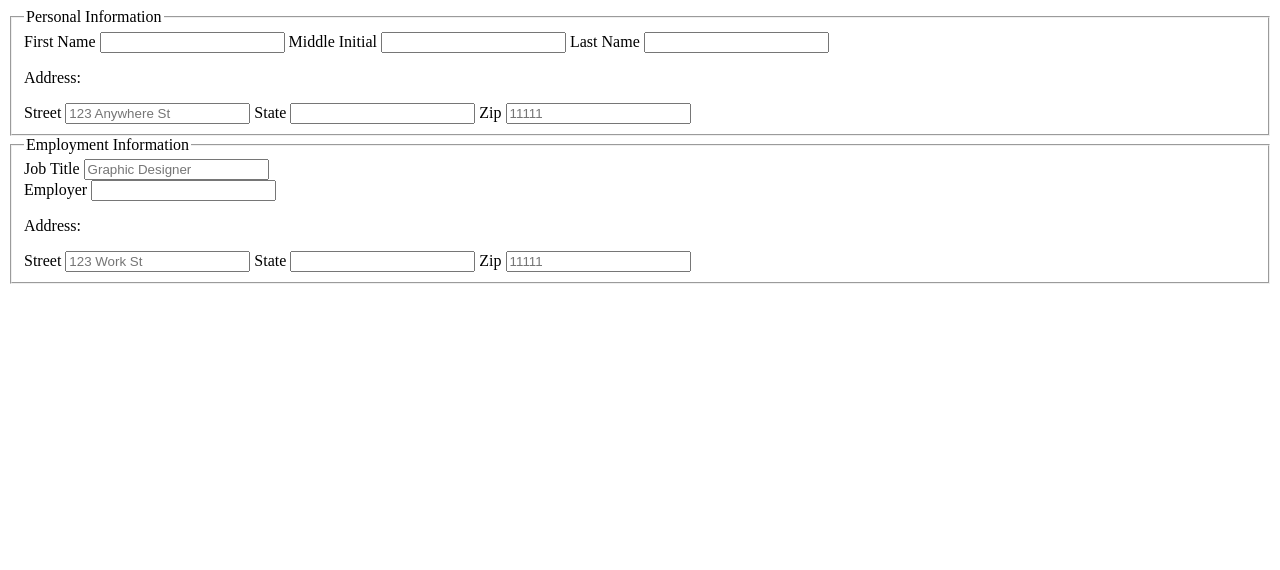
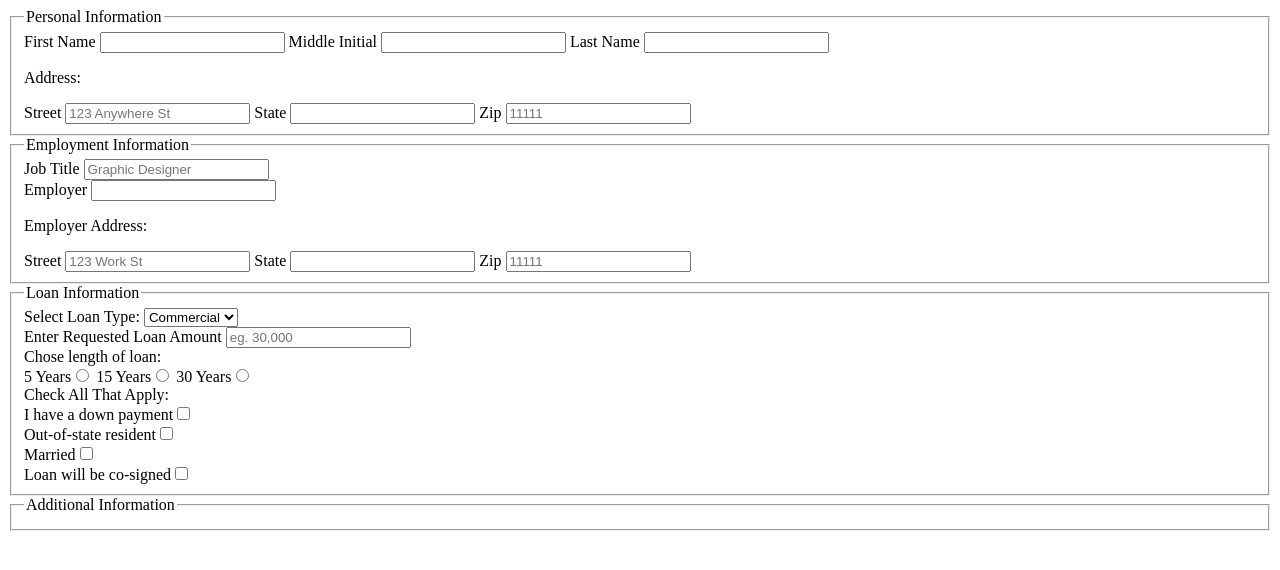
Before and after one commit to anessao/banking-form, a plain HTML site: page index.html in a window 1280 px wide. Drawn offline with Linux system fonts and the light colour scheme.

Commit message:
added loan information fields

```diff
--- a/index.html
+++ b/index.html
@@ -45,7 +45,7 @@
 			<br>
 
 			<!-- Employer address -->
-			<p>Address:</p>
+			<p>Employer Address:</p>
 			<label for="employer-street">Street</label>
 			<input type="text" name="employer-street" placeholder="123 Work St">
 
@@ -54,25 +54,51 @@
 
 			<label for="employer-zipcode">Zip</label>
 			<input type="text" name="employer-zipcode" placeholder="11111">
-
+		</fieldset>
+		<fieldset>
+			<legend>Loan Information</legend>
 		<!-- Type of loan select element with these options: -->
 				<!-- Commercial
 				Real estate
 				Personal
 				Mortgage -->
+				<label for="loan-type">Select Loan Type:</label>
+				<select name="loan-type">
+					<option value="commercial">Commercial</option>
+					<option value="real estate">Real Estate</option>
+					<option value="personal">Personal</option>
+					<option value="mortgage">Mortgage</option>
+				</select>
+				<br>
 
 		<!-- Requested amount of loan -->
+				<label for="loan-amount">Enter Requested Loan Amount</label>
+				<input type="number" name="loan-amount" placeholder="eg. 30,000">
+				<br>
 
 		<!-- Radio button elements for loan length -->
 				<!-- 5 years
 				15 years
 				30 years -->
-
+				<label for="loan-length">Chose length of loan:</label>
+				<br>
+				5 Years<input type="radio" name="loan-length" value="5 years">
+				15 Years<input type="radio" name="loan-length" value="15 years">
+				30 Years<input type="radio" name="loan-length" value="30 years">
+				<br>
 		<!-- Checkbox group for special conditions -->
 				<!-- I have a down payment
 				Out-of-state resident
 				Married
 				Loan will be co-signed -->
+				<label for="conditions">Check All That Apply:</label><br>
+				I have a down payment<input type="checkbox" name="conditions" value="yes downpayment"><br>
+				Out-of-state resident<input type="checkbox" name="conditions" value="out-of-state"><br>
+				Married<input type="checkbox" name="conditions" value="married"><br>
+				Loan will be co-signed<input type="checkbox" name="conditions" value="co-signed"><br>
+		</fieldset>
+		<fieldset>
+		<legend>Additional Information</legend>
 
 		<!-- A text area to allow for additional comments -->
 
@@ -81,7 +107,7 @@
 		<!-- Applicant telephone number -->
 
 		<!-- Applicant LinkedIn URL -->
-
+		</fieldset>
 	</form>
 </body>
 </html>
```
